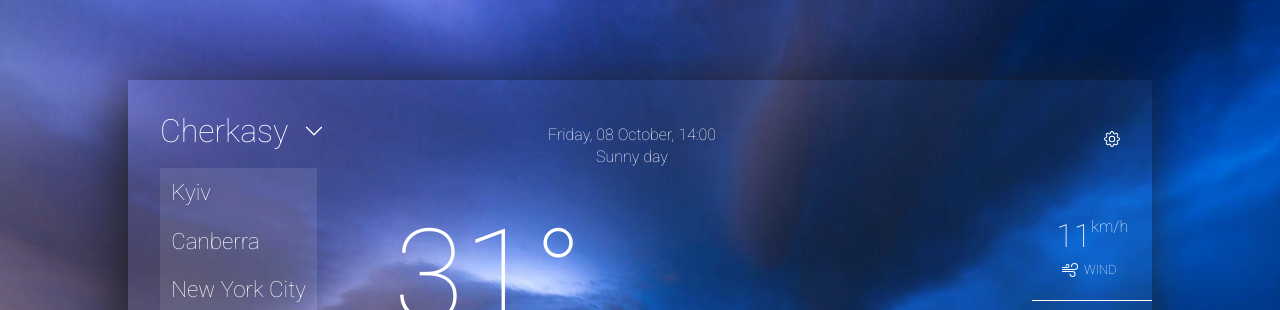
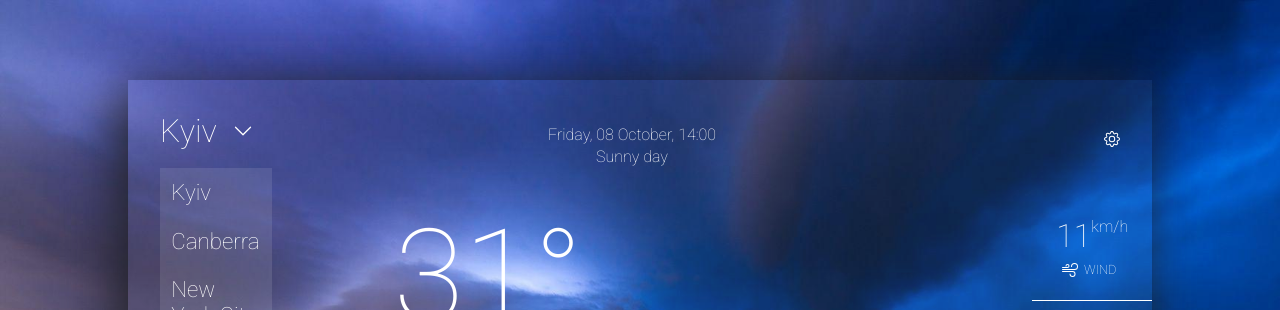
Before and after one commit to Megapelsh/weather, a plain HTML site: page index.html in a window 1280 px wide. Shown: the top 310 px of the page. Drawn offline with Linux system fonts and the light colour scheme.

Commit message:
little layout fix

```diff
--- a/index.html
+++ b/index.html
@@ -18,8 +18,8 @@
 
         <div class="header">
             <div class="city">
-                <div class="selected_city">
-                    Cherkasy
+                <div class="selected_city" data="703448">
+                    Kyiv
                 </div>
 
                 <div class="city_list">
@@ -34,8 +34,6 @@
                 <svg xmlns="http://www.w3.org/2000/svg" width="20" height="20" fill="currentColor" class="bi bi-chevron-down" viewBox="0 0 16 16">
                     <path fill-rule="evenodd" d="M1.646 4.646a.5.5 0 0 1 .708 0L8 10.293l5.646-5.647a.5.5 0 0 1 .708.708l-6 6a.5.5 0 0 1-.708 0l-6-6a.5.5 0 0 1 0-.708z"/>
                 </svg>
-
-
             </div>
 
             <div class="date">
```
